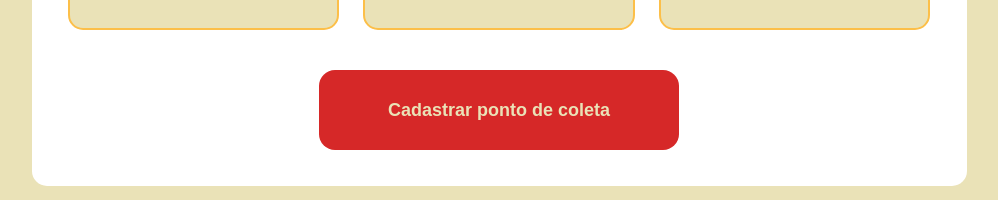
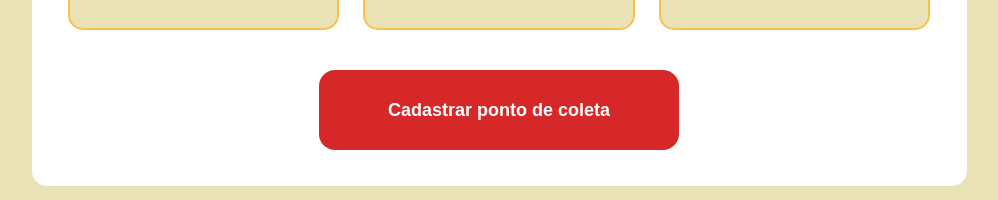
Before and after one commit to andersongames/warm-Up, a website: page src/views/create-point.html in a window 1280 px wide. Shown: the part 1066-1266 px from the top of the page, without its empty margins (141-1139 px from the left). Drawn offline with nearby package versions, Linux system fonts and the light colour scheme; files that its build step writes are made by us from their sources; no server answers; files whose address does not match are found by name.

Commit message:
minor
submit button color

```diff
--- a/public/styles/_create-point.scss
+++ b/public/styles/_create-point.scss
@@ -115,7 +115,7 @@
                 height: 80px;
                 font-weight: bold;
                 font-size: 18px;
-                color: $background-color;
+                color: white;
                 border: 0;
                 border-radius: 16px;
                 cursor: pointer;
```
Also changed, not shown: public/styles/main.css, 1 other file.
